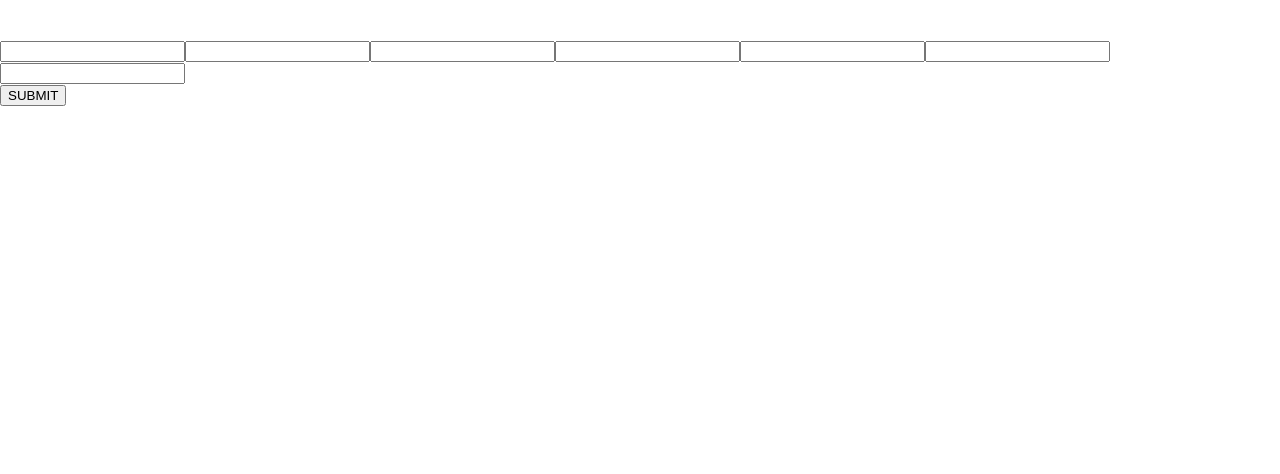
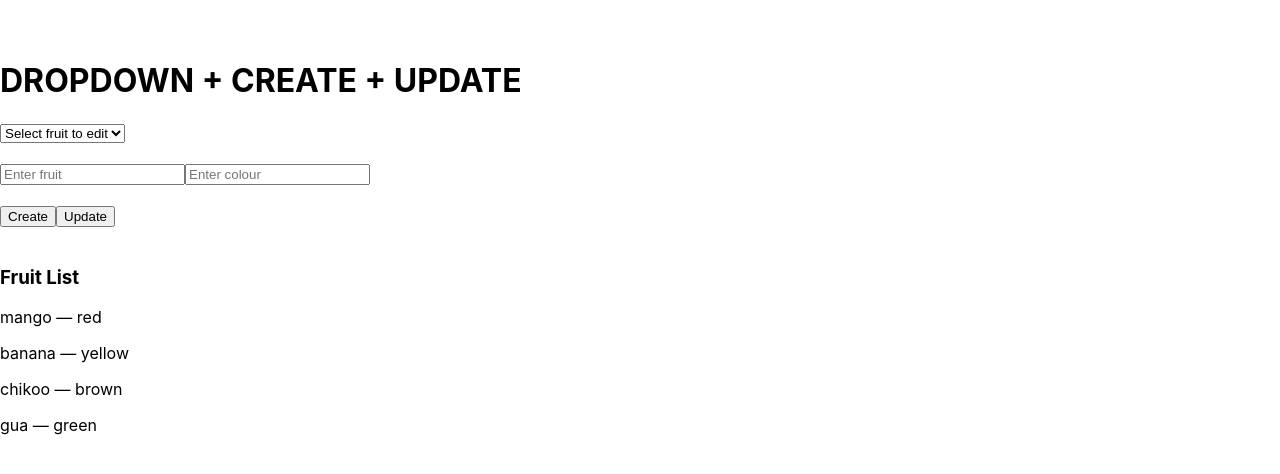
Before and after one commit to HarshalTe/freshrepo, a React (Create React App) app: page / in a window 1280 px wide. Shown: the top 474 px of the page. Built offline with nearby package versions, Linux system fonts and the light colour scheme.

Commit message:
dropdown

```diff
--- /dev/null
+++ b/src/Complexdropdown.js
@@ -0,0 +1,221 @@
+import { useState } from "react";
+
+const Complexdropdown = () => {
+
+  const [fruit, setFruit] = useState(["mango", "banana", "chikoo", "gua"]);
+  const [colour, setColour] = useState(["red", "yellow", "brown", "green"]);
+
+  const [selectedIndex, setSelectedIndex] = useState(null);
+
+  const [newFruit, setNewFruit] = useState("");
+  const [newColour, setNewColour] = useState("");
+
+  // When selecting fruit to update
+  const handleSelect = (e) => {
+    const index = e.target.value;
+
+    if (index === "") return;
+
+    setSelectedIndex(Number(index));  // IMPORTANT FIX 🔥
+
+    setNewFruit(fruit[index]);
+    setNewColour(colour[index]);
+  };
+
+  // Create new fruit
+  const handleCreate = () => {
+    if (!newFruit || !newColour) return alert("Enter both fruit & colour");
+
+    setFruit([...fruit, newFruit]);
+    setColour([...colour, newColour]);
+
+    setNewFruit("");
+    setNewColour("");
+  };
+
+  // Update existing fruit using map()
+  const handleUpdate = () => {
+    if (selectedIndex === null) return alert("Select a fruit to update");
+
+    const updatedFruit = fruit.map((item, index) =>
+      index === selectedIndex ? newFruit : item
+    );
+
+    const updatedColour = colour.map((item, index) =>
+      index === selectedIndex ? newColour : item
+    );
+
+    setFruit(updatedFruit);
+    setColour(updatedColour);
+
+    setSelectedIndex(null);
+    setNewFruit("");
+    setNewColour("");
+  };
+
+  return (
+    <>
+      <h1>DROPDOWN + CREATE + UPDATE</h1>
+
+      {/* Select existing fruit to update */}
+      <select onChange={handleSelect}>
+        <option value="">Select fruit to edit</option>
+        {fruit.map((f, i) => (
+          <option key={i} value={i}>{f}</option>
+        ))}
+      </select>
+
+      <br /><br />
+
+      {/* Input to create or update */}
+      <input
+        placeholder="Enter fruit"
+        value={newFruit}
+        onChange={(e) => setNewFruit(e.target.value)}
+      />
+
+      <input
+        placeholder="Enter colour"
+        value={newColour}
+        onChange={(e) => setNewColour(e.target.value)}
+      />
+
+      <br /><br />
+
+      <button onClick={handleCreate}>Create</button>
+      <button onClick={handleUpdate}>Update</button>
+
+      <br /><br />
+
+      <h3>Fruit List</h3>
+      {fruit.map((f, i) => (
+        <p key={i}>
+          {f} — {colour[i]}
+        </p>
+      ))}
+    </>
+  );
+};
+
+export default Complexdropdown;
+
+
+
+
+// import { useState } from "react";
+
+// const Complexdropdown = () => {
+
+//   const [fruit, setFruit] = useState(["mango", "banana", "chikoo", "gua"]);
+//   const [colour, setColour] = useState(["red", "yellow", "brown", "green"]);
+
+//   const [selectedIndex, setSelectedIndex] = useState(null);
+
+//   const [newFruit, setNewFruit] = useState("");
+//   const [newColour, setNewColour] = useState("");
+
+//   // When selecting fruit to update
+//   const handleSelect = (e) => {
+//     const index = e.target.value;
+//     if (index === "") return;
+
+//     setSelectedIndex(index);
+//     setNewFruit(fruit[index]);
+//     setNewColour(colour[index]);
+//   };
+
+//   // Create new fruit
+//   const handleCreate = () => {
+//     if (!newFruit || !newColour) return alert("Enter both fruit & colour");
+
+//     setFruit([...fruit, newFruit]);
+//     setColour([...colour, newColour]);
+
+//     setNewFruit("");
+//     setNewColour("");
+//   };
+
+//   // Update existing fruit
+// //   const handleUpdate = () => {
+// //     if (selectedIndex === null) return alert("Select a fruit to update");
+
+// //     const updatedFruit = [...fruit];
+// //     const updatedColour = [...colour];
+
+// //     updatedFruit[selectedIndex] = newFruit;
+// //     updatedColour[selectedIndex] = newColour;
+
+// //     setFruit(updatedFruit);
+// //     setColour(updatedColour);
+
+// //     setSelectedIndex(null);
+// //     setNewFruit("");
+// //     setNewColour("");
+// //   };
+
+
+//   const handleUpdate = () => {
+//     if (selectedIndex === null) return alert("Select a fruit to update");
+
+//     const updatedFruit = fruit.map((item, index) =>
+//       index === selectedIndex ? newFruit : item
+//     );
+
+//     const updatedColour = colour.map((item, index) =>
+//       index === selectedIndex ? newColour : item
+//     );
+
+//     setFruit(updatedFruit);
+//     setColour(updatedColour);
+
+//     setSelectedIndex(null);
+//     setNewFruit("");
+//     setNewColour("");
+//   };
+
+
+//   return (
+//     <>
+//       <h1>DROPDOWN + CREATE + UPDATE</h1>
+
+//       {/* Select existing fruit to update */}
+//       <select onChange={handleSelect}>
+//         <option value="">Select fruit to edit</option>
+//         {fruit.map((f, i) => (
+//           <option key={i} value={i}>{f}</option>
+//         ))}
+//       </select>
+
+//       <br /><br />
+
+//       {/* Input to create or update */}
+//       <input
+//         placeholder="Enter fruit"
+//         value={newFruit}
+//         onChange={(e) => setNewFruit(e.target.value)}
+//       />
+
+//       <input
+//         placeholder="Enter colour"
+//         value={newColour}
+//         onChange={(e) => setNewColour(e.target.value)}
+//       />
+
+//       <br /><br />
+
+//       <button onClick={handleCreate}>Create</button>
+//       <button onClick={handleUpdate}>Update</button>
+
+//       <br /><br />
+
+//       <h3>Fruit List</h3>
+//       {fruit.map((f, i) => (
+//         <p key={i}>
+//           {f} — {colour[i]}
+//         </p>
+//       ))}
+//     </>
+//   );
+// };
+
+// export default Complexdropdown;
--- a/src/Hmain.js
+++ b/src/Hmain.js
@@ -13,6 +13,7 @@ import Ss from "./Ss"
 import Fetch from "./Fetch";
 import Mfetch from "./Mfetch"
 import Complex from "./Complex"
+import Complexdropdown from "./Complexdropdown";
 const Hmain = () => {
   return (
     <>
@@ -31,7 +32,8 @@ const Hmain = () => {
       {/* <Ss/> */}
       {/* <Fetch/> */}
       {/* <Mfetch/> */}
-      <Complex/>
+      {/* <Complex/> */}
+      <Complexdropdown/>
 
 
 
```
